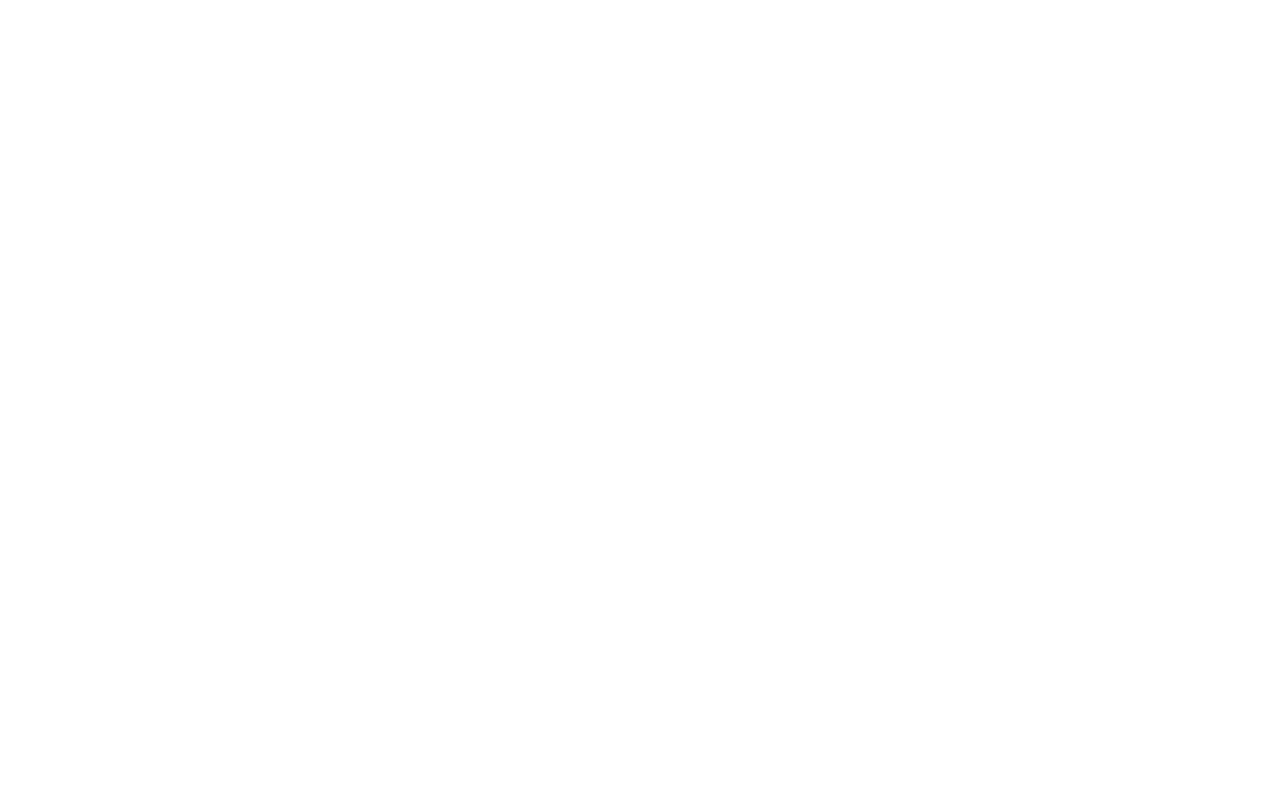
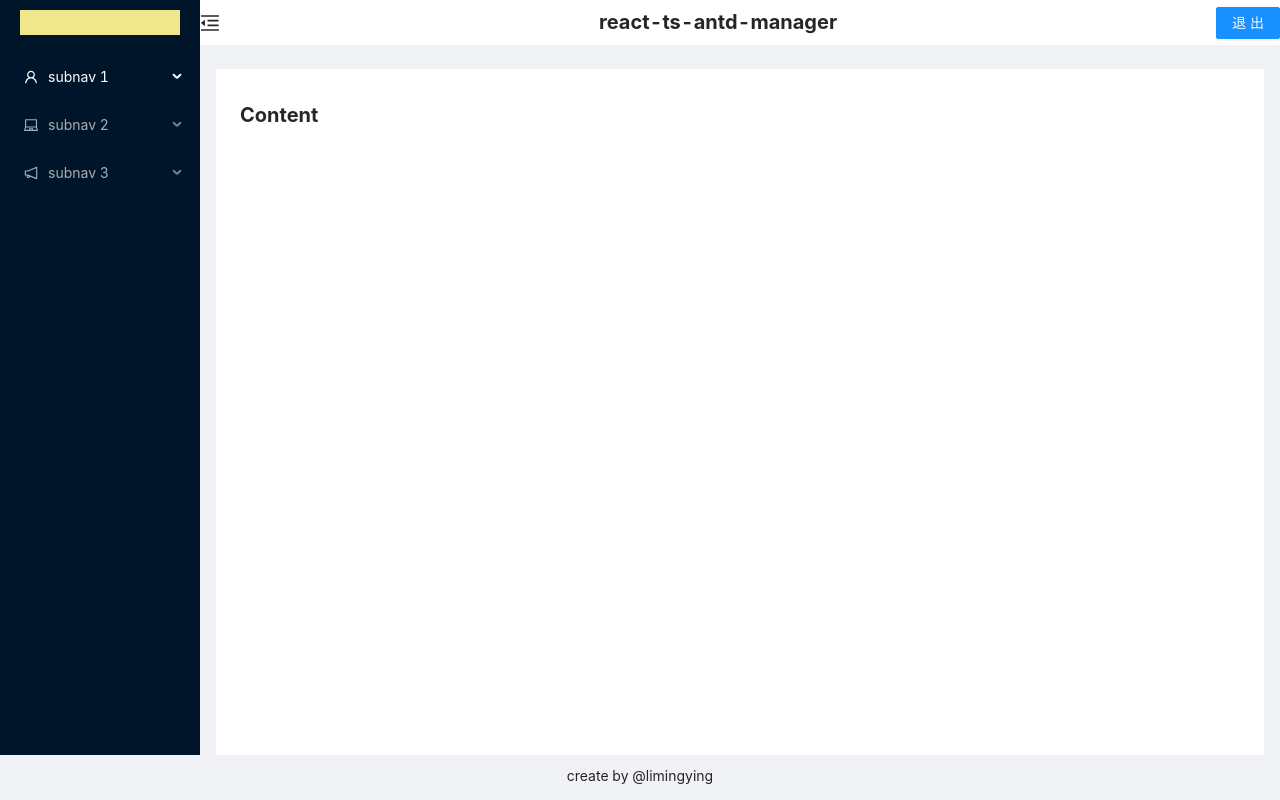
Before and after one commit to limingying2580/react-antd-ts, a React (Create React App) app: page /home in a window 1280 px wide. Before the commit this address had no page. Built offline with nearby package versions, Linux system fonts and the light colour scheme; the HTML template or start-up script is replaced by a standard one.

Commit message:
设置home主页面

```diff
--- /dev/null
+++ b/src/pages/Home.tsx
@@ -0,0 +1,96 @@
+import React, {Component, useState} from 'react';
+import { Layout, Menu, Button} from 'antd';
+import type { MenuProps } from 'antd';
+import {clear} from "../utils/storage"
+import {
+    MenuFoldOutlined,
+    MenuUnfoldOutlined,
+    UploadOutlined,
+    UserOutlined,
+    VideoCameraOutlined,
+    LaptopOutlined,
+    NotificationOutlined
+} from '@ant-design/icons';
+import "../static/css/home.css"
+const { Header, Sider, Footer, Content } = Layout;
+
+
+class Home extends Component {
+    layout = () => {
+        clear();
+        window.location.href='/'
+    }
+    state = {
+        collapsed: false,
+    };
+
+    setCollapsed = () => {
+        this.setState({
+            collapsed: !this.state.collapsed,
+        });
+    };
+    items2: MenuProps['items'] = [UserOutlined, LaptopOutlined, NotificationOutlined].map(
+        (icon, index) => {
+            const key = String(index + 1);
+
+            return {
+                key: `sub${key}`,
+                icon: React.createElement(icon),
+                label: `subnav ${key}`,
+
+                children: new Array(4).fill(null).map((_, j) => {
+                    const subKey = index * 4 + j + 1;
+                    return {
+                        key: subKey,
+                        label: `option${subKey}`,
+                    };
+                }),
+            };
+        },
+    );
+    render() {
+        return (
+            <>
+                <Layout className="page">
+                   {/* <Header className="header">react-ts-antd-manager</Header>*/}
+                    <Layout>
+                        <Sider trigger={null} collapsible collapsed={this.state.collapsed} >
+                            <div className="logo">
+                                <div className="logoPic"></div>
+                            </div>
+                            <Menu
+                                theme="dark"
+                                mode="inline"
+                                defaultSelectedKeys={['2']}
+                                items={this.items2}
+                            />
+                        </Sider>
+                        <Layout className="site-layout">
+                            <Header className="site-layout-background" style={{ padding: 0 }}>
+                                {React.createElement(this.state.collapsed ? MenuUnfoldOutlined : MenuFoldOutlined, {
+                                    className: 'trigger',
+                                    onClick: () => this.setCollapsed(),
+                                })}
+                               <span className="managerName">react-ts-antd-manager</span>
+                                <Button type="primary" style={{marginTop:"7px"}} onClick={this.layout}>退出</Button>
+                            </Header>
+                            <Content
+                                className="site-layout-background"
+                                style={{
+                                    margin: '24px 16px 0 16px',
+                                    padding: 24,
+                                    minHeight: 280,
+                                }}
+                            >
+                                Content
+                            </Content>
+                        </Layout>
+                    </Layout>
+                    <Footer className="footer">create by @limingying</Footer>
+                </Layout>
+            </>
+        );
+    }
+}
+
+export default Home;
--- a/src/pages/Login.tsx
+++ b/src/pages/Login.tsx
@@ -37,7 +37,7 @@
                 set('users',JSON.stringify(params))
                 set('token',data.token);
                 message.success("登录成功");
-                window.location.href='/'
+                window.location.href='/home'
             } else {
                 message.error(msg)
             }
--- a/src/router/index.tsx
+++ b/src/router/index.tsx
@@ -1,6 +1,8 @@
 import React, {ReactNode,lazy} from 'react';
+// import Home from "../pages/Home";
 
 const Login = lazy(() => import ('../pages/Login'))
+const Home = lazy(() => import ('../pages/Home'))
 
 //如果是js文件的话，就无视interface的定义
 interface IRouter {
@@ -34,6 +36,13 @@
         title: '登录',
         key:'/login',
         component: <Login/>
-    }
+    },
+    {
+        path: '/home',
+        title: '管理系统',
+        key:'/home',
+        component: <Home/>
+    },
+
 ]
 export default router
--- /dev/null
+++ b/src/static/css/home.css
@@ -0,0 +1,50 @@
+.page{
+    width: 100%;
+    height: 100%;
+}
+.logo {
+    width: 100%;
+    height: 43px;
+}
+.logoPic {
+    width: 80%;
+    height: 25px;
+    background-color: khaki;
+    margin: 10px auto;
+    display: flex;
+}
+.trigger {
+    line-height: 45px;
+}
+#components-layout-demo-custom-trigger .trigger {
+    padding: 0 24px;
+    font-size: 20px;
+    line-height: 45px;
+    cursor: pointer;
+    transition: color 0.3s;
+}
+
+#components-layout-demo-custom-trigger .trigger:hover {
+    color: #1890ff;
+}
+
+#components-layout-demo-custom-trigger .logo {
+    height: 32px;
+    margin: 16px;
+    background: rgba(255, 255, 255, 0.3);
+}
+
+.site-layout .site-layout-background {
+    display: flex;
+    justify-content: space-between;
+    background: #fff;
+    height: 45px !important;
+    line-height: 45px !important;
+    font-size: 20px;
+    font-weight: 700;
+}
+.footer {
+    height: 45px;
+    padding: 10px 50px;
+    text-align: center;
+}
```
